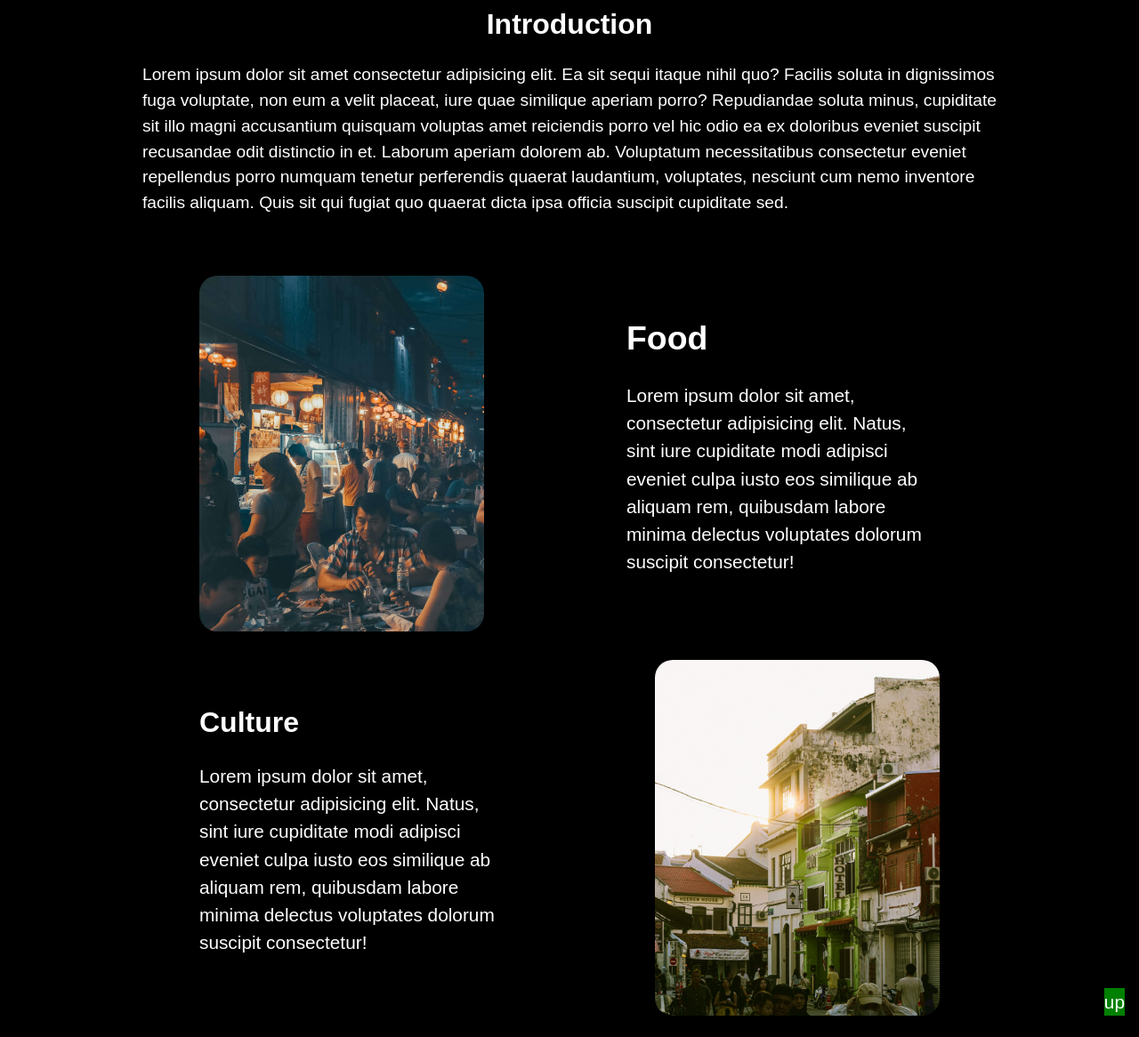
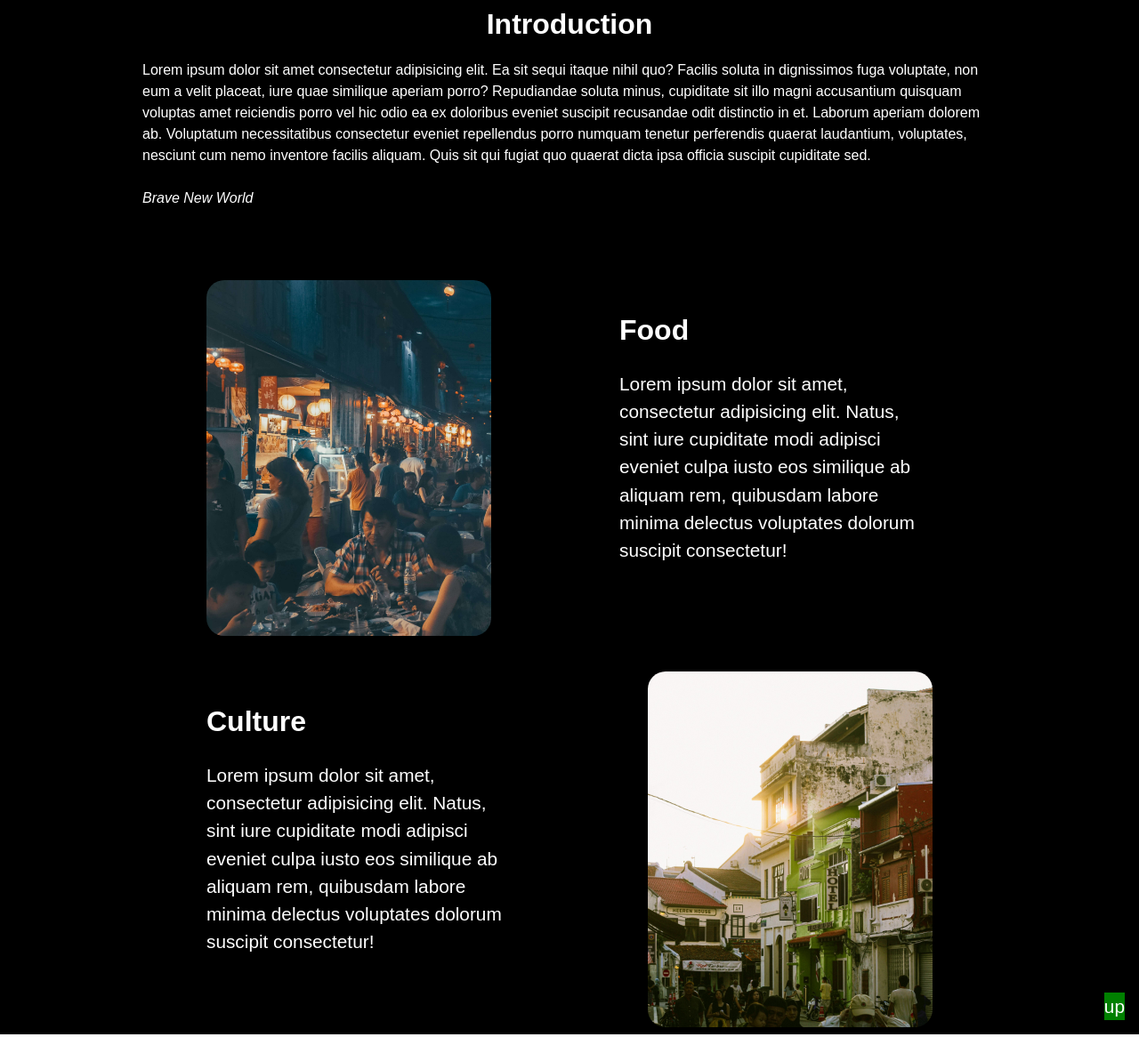
Before and after one commit to HawHawTan/Malaysia-Website, a plain HTML site: page index.html in a window 1280 px wide. Shown: the part 909-2075 px from the top of the page at 89% size. Drawn offline with Linux system fonts and the light colour scheme.

Commit message:
updated homepage

```diff
--- a/index.html
+++ b/index.html
@@ -11,8 +11,6 @@
     <header>
       <nav>
         <a href="index.html"><img class="twin-tower" src="twin tower7.svg" alt=" twin tower"></a>
-
-
         <ul>
           <li><a href="index.html">Home</a></li>
           <li><a href="food.html">Food</a></li>
@@ -37,11 +35,10 @@
         </video>
         <h1>Malaysia</h1>
       </header>
-
       <section class="homepage">
         <div class="homepage-wrapper">
           <h2 class="introduction">Introduction</h2>
-          <p>
+          <blockquote>
             Lorem ipsum dolor sit amet consectetur adipisicing elit. Ea sit
             sequi itaque nihil quo? Facilis soluta in dignissimos fuga
             voluptate, non eum a velit placeat, iure quae similique aperiam
@@ -53,18 +50,25 @@
             laudantium, voluptates, nesciunt cum nemo inventore facilis aliquam.
             Quis sit qui fugiat quo quaerat dicta ipsa officia suscipit
             cupiditate sed.
-          </p>
+            <!-- can i have two br help -->
+            <br>
+            <br>
+            <cite>Brave New World</cite>
+          </blockquote>
 
           <!-- section -->
           <section class="topic">
-            <a class="content-right" href="food.html">
+            <article class="content-right" >
+              <a href="food.html">
                 <img
-                class="blockquote-img"
+                  class="night-market-img"
                   src="photo/food/night-life.jpg"
                   alt="night life"
                 />
-              <!-- can i just have a div to divide? help -->
-              <div>
+              </a>
+              <!-- can i have this div help-->
+              <div class="content">
+              <a  href="food.html">
                 <h3>Food</h3>
                 <p>
                   Lorem ipsum dolor sit amet, consectetur adipisicing elit.
@@ -72,16 +76,20 @@
                   eos similique ab aliquam rem, quibusdam labore minima delectus
                   voluptates dolorum suscipit consectetur!
                 </p>
+              </a>
               </div>
-            </a>
+            </article>
 
-            <a href="culture.html" class="content-left">
-              <img
-                class="blockquote-img"
+            <article class="content-left">
+              <a href="culture.html">
+                <img class="building-img"
                 src="photo/building/Jonker Street Night Market.jpg"
                 alt="street night market"
                 />
-              <div>
+              </a>
+              <!-- can i have this div help-->
+              <div class="content">
+                <a href="culture.html">
                   <h3>Culture</h3>
                   <p>
                     Lorem ipsum dolor sit amet, consectetur adipisicing elit.
@@ -89,8 +97,9 @@
                     eos similique ab aliquam rem, quibusdam labore minima delectus
                     voluptates dolorum suscipit consectetur!
                   </p>
+                </a>
               </div>
-            </a>
+            </article>
             <a class="up-arrow" href="#home">up</a>
           </section>
         </div>
--- a/styles/style.css
+++ b/styles/style.css
@@ -53,7 +53,6 @@ p {
 }
 @media (min-width: 40em) {
   h1 {
-    right: 33%;
     font-size: 7rem;
   }
 }
@@ -75,7 +74,7 @@ a {
   text-decoration: none;
   color: var(--white);
   font-size: 1rem;
-  transition: all ease-in-out 0.2s;
+
 }
 
 a:visited {
@@ -83,7 +82,6 @@ a:visited {
 }
 
 a:hover {
-  font-size: 2rem;
   /* transform: scale(1.2); */
 }
 
@@ -94,15 +92,15 @@ a:active {
 }
 
 /* homepage */
-@media (min-width: 40em) {
+@media (min-width: 55em) {
+	a {
+		font-size: 1.3rem;
+		transition: all ease-in-out 0.2s;
+	}
 	a:hover {
-    transform: scale(1.1);
+		font-size: 2rem;
 		/* font-size: 2rem; */
 		transition: all 0.5s ease-in-out;
-  }
-
-  a {
-    font-size: 1.3rem;
   	}
 }
 
@@ -182,50 +180,47 @@ video {
   background-color: var(--light_black);
 }
 
-.homepage {
-  /* height: 220vh */
+.homepage
+{
   background-color: var(--black);
   padding: 2rem;
   position: relative;
-
 }
 
 .introduction {
   font-size: 2rem;
 }
-.topic {
-  display: flex;
-  flex-direction: column;
+
+blockquote{
+	padding: 1rem 0;
+	margin: 0;
 }
+
 
 .content-right,
 .content-left {
-  margin: 1rem 0;
-  display: flex;
-  flex-direction: column;
-  gap: 2rem;
+  margin: 2rem 0;
 }
 
-.content-right div,
-.content-left div {
-  align-self: center;
+
+.content{
+  margin: 2rem 0;
 }
 
-.content p {
-  text-align: center;
-  width: 100%;
-}
-
-/* might want to fix the image */
-.blockquote-img {
+.night-market-img {
 	height: 20rem;
 	border-radius: 20px;
 	object-fit: cover;
-  object-position: left bottom;
+	object-position: left;
 }
 
-blockquote p {
-  /* width: 12rem; */
+/* idk why i need 100% width but not night market*/
+.building-img{
+	height: 20rem;
+	width: 100%;
+	border-radius: 20px;
+	object-fit: cover;
+	object-position: bottom;
 }
 
 .up-arrow{
@@ -246,7 +241,6 @@ blockquote p {
   }
 
   .homepage-wrapper {
-    /* margin: 5rem; */
     max-width: 60rem;
     margin: 0 auto;
     padding-top: 7rem;
@@ -261,19 +255,19 @@ blockquote p {
   }
 
   .topic {
-    /* justify-content: space-evenly; */
     flex-direction: column;
     padding-top: 2rem;
   }
 
   .content-right,
   .content-left {
+	display: flex;
     flex-direction: row;
     justify-content: space-around;
   }
 
-  .content-right,
-  .content-left h3 {
+  .content-right a h3,
+  .content-left a h3 {
     font-size: 2rem;
   }
 
@@ -281,11 +275,10 @@ blockquote p {
     flex-direction: row-reverse;
   }
 
-  .blockquote-img {
+  .night-market-img,.building-img {
     width: 20rem;
     height: 25rem;
-    border-radius: 20px;
-    object-fit: cover;
+
   }
 
   .topic div p {
```
Lines whose indentation alone changed are shown as unchanged.
